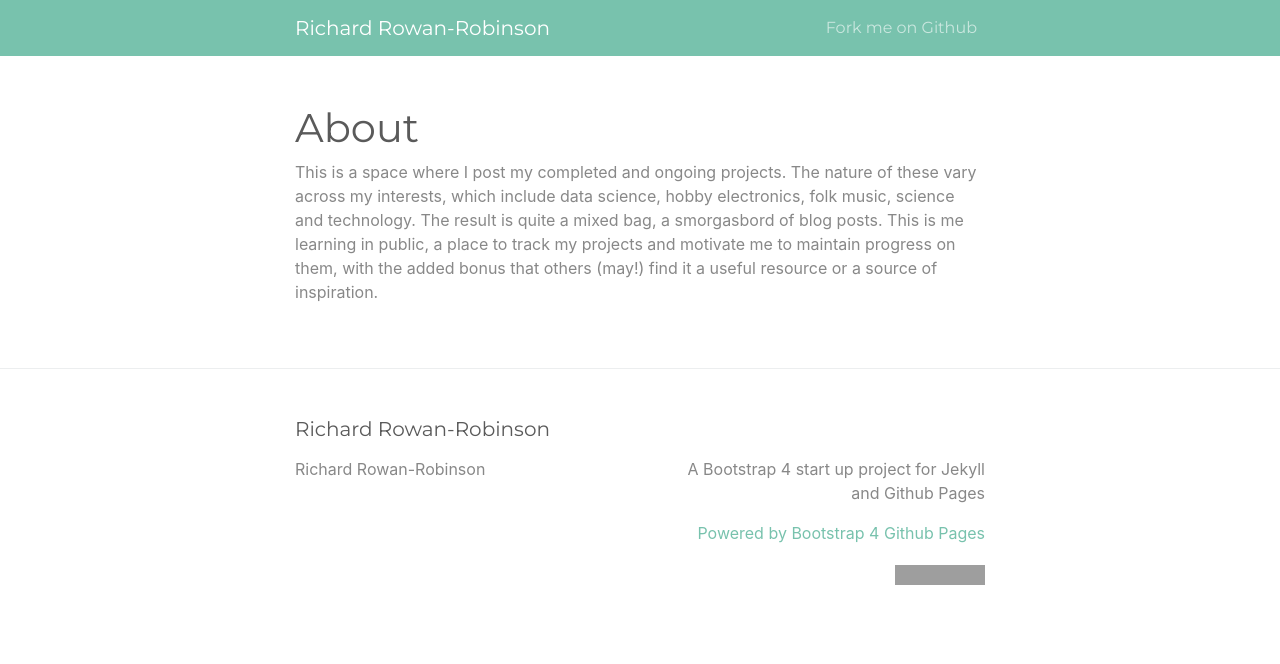
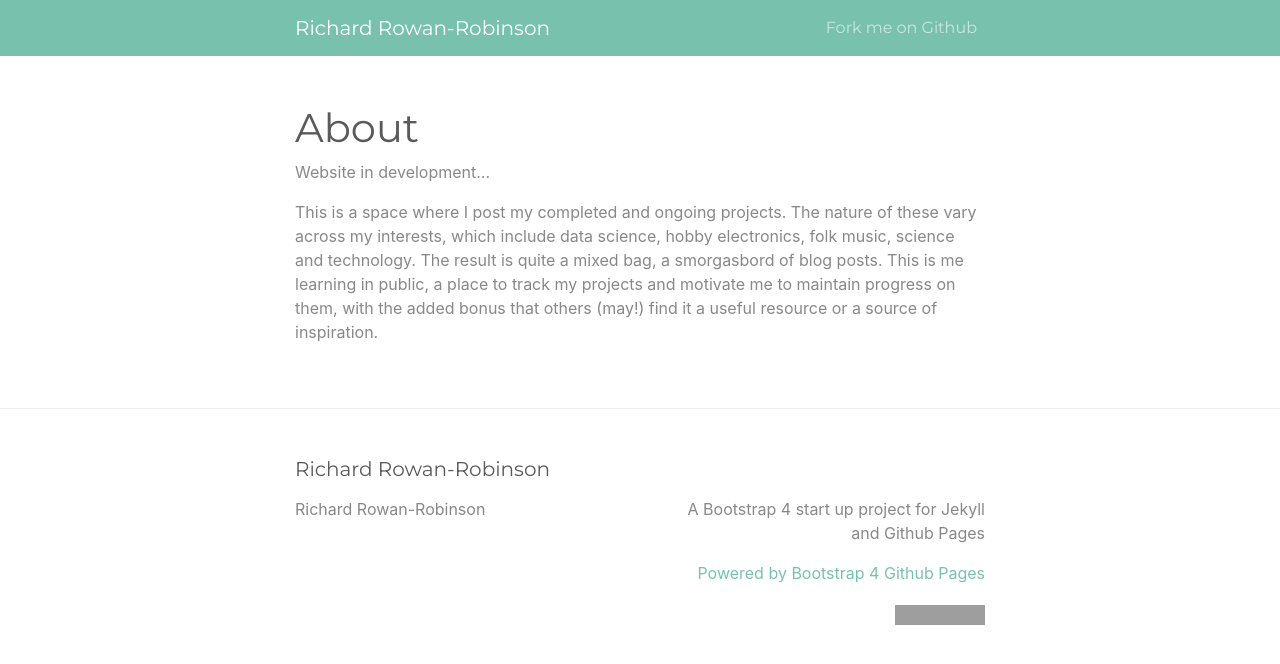
Before and after one commit to rich970/rich970.github.io, a Jekyll site: the page built from index.md, in a window 1280 px wide. Shown: the top 664 px of the page. Built offline with Jekyll 4.4.1, drawn with Linux system fonts in a browser that asks for light colours; grey boxes are pictures that could not be loaded.

Commit message:
Update index.md

```diff
--- a/index.md
+++ b/index.md
@@ -2,6 +2,7 @@
 layout: page
 title: About
 ---
+Website in development…
 
 This is a space where I post my completed and ongoing projects. The nature of these vary across my interests, which include data science, hobby electronics, folk music, science and technology. The result is quite a mixed bag, a smorgasbord of blog posts.
 This is me learning in public, a place to track my projects and motivate me to maintain progress on them, with the added bonus that others (may!) find it a useful resource or a source of inspiration.
```
